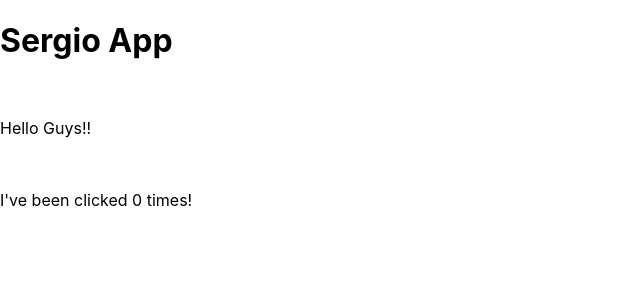
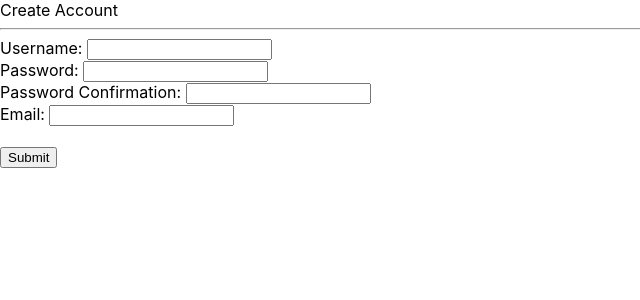
Before and after one commit to sergiogval/react1, a React (Create React App) app in the folder hello-react/: page / in a window 1280 px wide. Shown: the top 300 px of the page, without its empty margins (0-640 px from the left). Built offline with nearby package versions, Linux system fonts and the light colour scheme.

Commit message:
Add a basical sign-up form with react.

```diff
--- a/hello-react/src/App.js
+++ b/hello-react/src/App.js
@@ -1,28 +1,35 @@
 import React, { Component } from 'react';
-const Greeting = props => <p>Hello {props.name}!</p>;
-
 class App extends Component {
     constructor(props) {
         super(props);
-        this.title = 'Sergio App'
-        this.state = { clickCounter: 0 }
+        this.state = {
+            username: '',
+            password: '',
+            passwordConfirmation: '',
+            email: '',
+            errors: []
+        };
     }
-
-    renderClickCount() {
-        return <p>I've been clicked {this.state.clickCounter} times!</p>;
+    displayForm() {
+        return (
+            <div>
+                Username: <input type="text" /><br />
+                Password: <input type="text" /><br />
+                Password Confirmation: <input type="text" /><br />
+                Email: <input type="text" /><br />
+                <br />
+                <button>Submit</button>
+            </div>
+        );
     }
-
     render() {
         return (
-            <div>
-                <h1>{this.title}</h1>
-                <br/>
-                <Greeting name="Guys!"/>
-                <br/>
-                {this.renderClickCount()}
+            <div className="App">
+                Create Account
+                <hr />
+                {this.displayForm()}
             </div>
         )
     }
-};
-
+}
 export default App;
```
